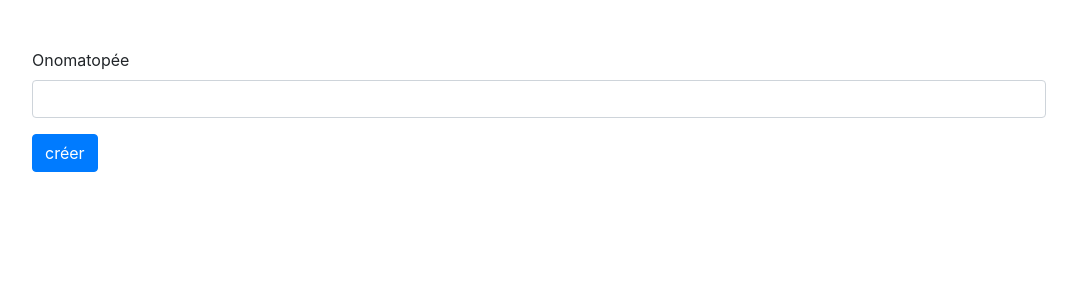
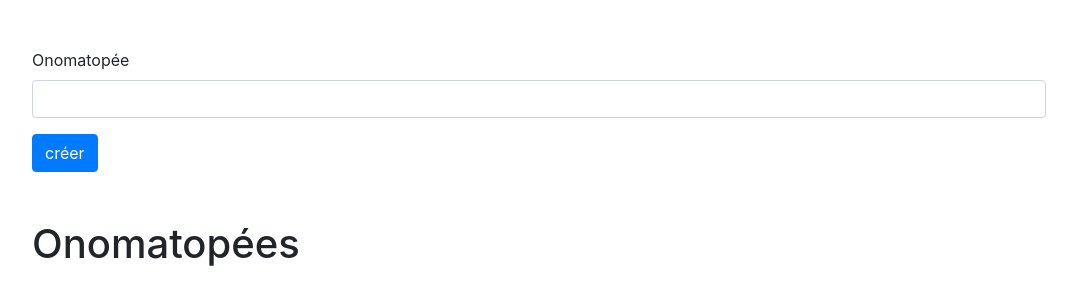
Before and after one commit to mvidailhet/donkey_school-angular_challenges_corrections, an Angular app: page / in a window 1280 px wide. Shown: the top 304 px of the page, without its empty margins (101-1178 px from the left). Built offline with nearby package versions, Linux system fonts and the light colour scheme.

Commit message:
Binding de l'Output à app-component pour pouvoir récupérer l'onomatopée crée et l'afficher dans une liste

```diff
--- a/src/app/app.component.html
+++ b/src/app/app.component.html
@@ -1 +1,11 @@
-<app-create-onomatopeia></app-create-onomatopeia>
+<div class="container">
+  <div class="p-5">
+    <app-create-onomatopeia (onCreateOnomatopeia)="onReceiveNewOnomatopeia($event)"></app-create-onomatopeia>
+
+    <h1>Onomatopées</h1>
+
+    <ul class="list-group">
+      <li class="list-group-item" *ngFor="let onomatopeia of onomatopeias">{{ onomatopeia }}</li>
+    </ul>
+  </div>
+</div>
--- a/src/app/app.component.ts
+++ b/src/app/app.component.ts
@@ -7,4 +7,8 @@ import { Component } from '@angular/core';
 })
 export class AppComponent {
   onomatopeias: string[] = [];
+
+  onReceiveNewOnomatopeia(newOnomatopeia: string) {
+    this.onomatopeias.push(newOnomatopeia);
+  }
 }
--- a/src/app/create-onomatopeia/create-onomatopeia.component.html
+++ b/src/app/create-onomatopeia/create-onomatopeia.component.html
@@ -1,5 +1,4 @@
-<div class="container">
-  <div class="p-5">
+<div class="mb-5">
   <div class="form-group">
     <label for="firstnameInput">Onomatopée</label>
     <input
@@ -13,4 +12,3 @@
     créer
   </button>
 </div>
-</div>
--- a/src/app/create-onomatopeia/create-onomatopeia.component.ts
+++ b/src/app/create-onomatopeia/create-onomatopeia.component.ts
@@ -1,4 +1,4 @@
-import { Component } from '@angular/core';
+import { Component, EventEmitter, Output } from '@angular/core';
 
 @Component({
   selector: 'app-create-onomatopeia',
@@ -6,10 +6,13 @@ import { Component } from '@angular/core';
   styleUrls: ['./create-onomatopeia.component.scss']
 })
 export class CreateOnomatopeiaComponent {
+  @Output() onCreateOnomatopeia = new EventEmitter<string>();
+
   newOnomatopeia?: string;
 
   onSubmit() {
     if (!this.newOnomatopeia) return;
-    console.log(this.newOnomatopeia);
+    this.onCreateOnomatopeia.emit(this.newOnomatopeia);
+    this.newOnomatopeia = '';
   }
 }
```
Lines whose indentation alone changed are shown as unchanged.
